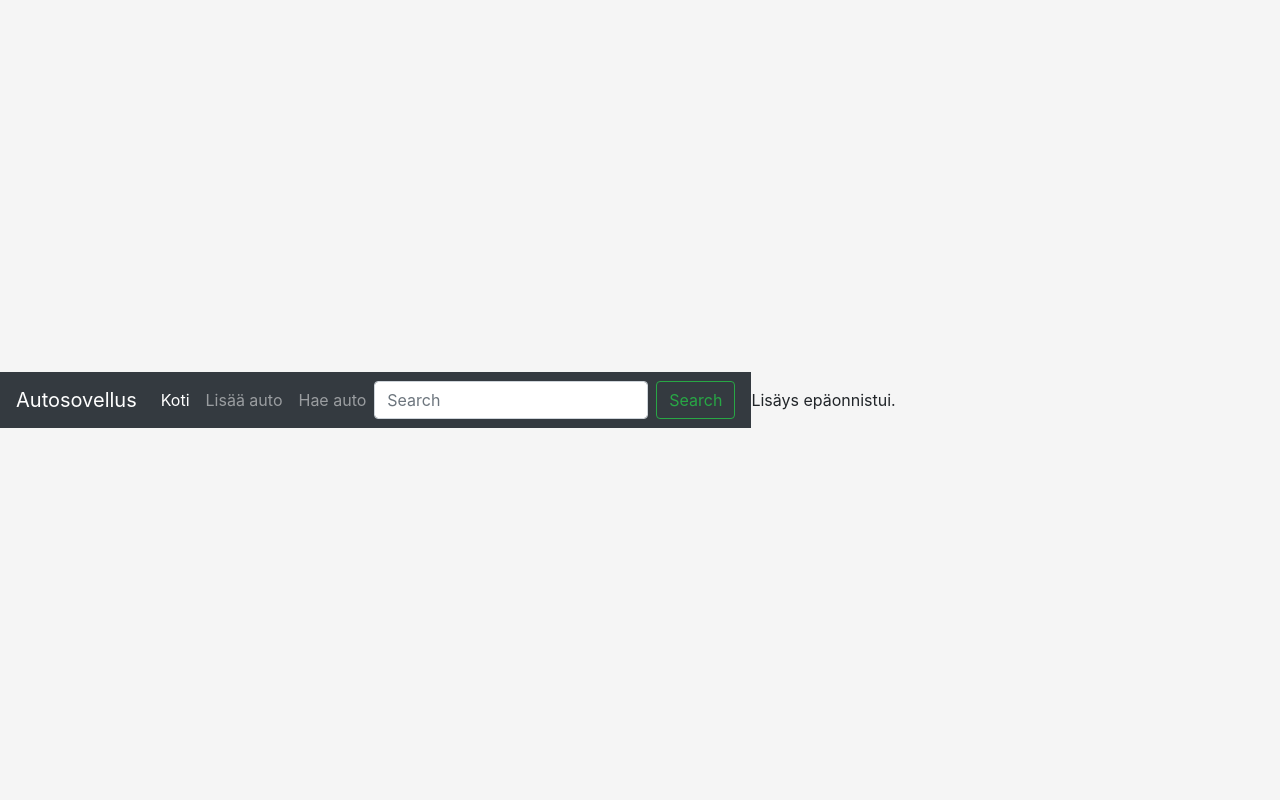
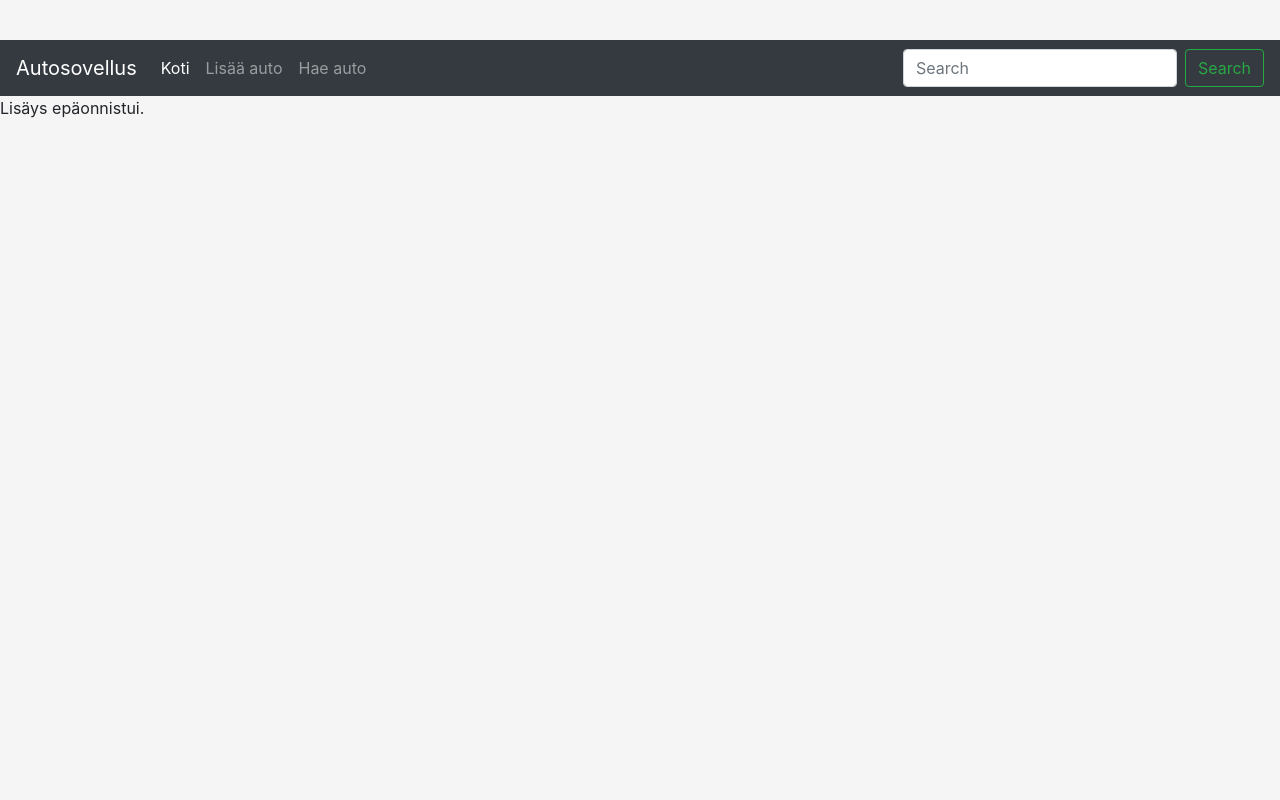
Before and after one commit to tetianasabanina/PHP-Symfony-exercises, a PHP site: page /autonLisays.php in a window 1280 px wide. Run offline with PHP 8.4, Linux system fonts and the light colour scheme; data that the repository does not hold is empty.

Commit message:
Modified: singin.css in autot and linkit

```diff
--- a/harjoitukset/autot/css/signin.css
+++ b/harjoitukset/autot/css/signin.css
@@ -5,7 +5,7 @@ body {
 
 body {
   display: -ms-flexbox;
-  display: flex;
+  /*display: flex;*/
   -ms-flex-align: center;
   align-items: center;
   padding-top: 40px;
--- a/harjoitukset/linkit/css/signin.css
+++ b/harjoitukset/linkit/css/signin.css
@@ -5,7 +5,7 @@ body {
 
 body {
   display: -ms-flexbox;
-  display: flex;
+  /*display: flex;*/
   -ms-flex-align: center;
   align-items: center;
   padding-top: 40px;
```
